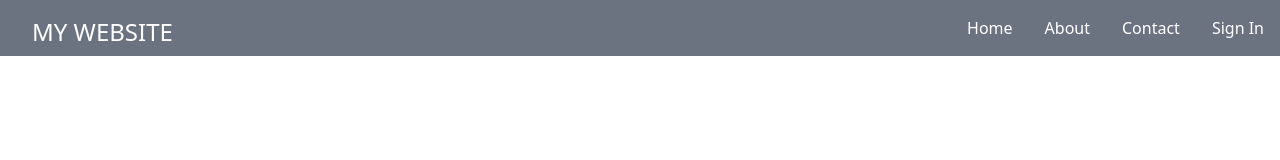
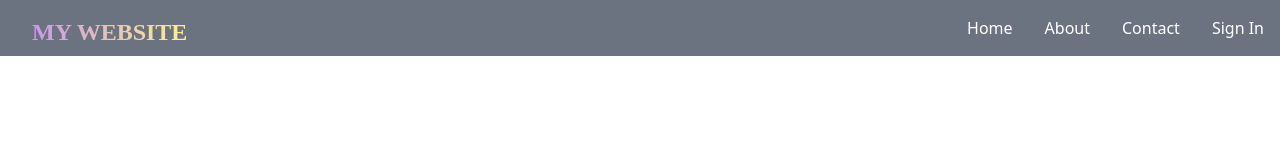
Before and after one commit to Deepak-Parsa/React_app, a React (Create React App) app: page / in a window 1280 px wide. Shown: the top 160 px of the page. Built offline with nearby package versions, Linux system fonts and the light colour scheme.

Commit message:
modify Dashboard.js

```diff
--- a/src/components/Dashboard.js
+++ b/src/components/Dashboard.js
@@ -5,7 +5,7 @@ const Dashboard = () => {
         <>
             <div className='bg-gray-500 w-full h-14'>
                 <div className='flex justify-between pt-4'>
-                    <h1 className='pl-8 text-white text-2xl'>MY WEBSITE</h1>
+                    <h1 className='pl-8 font-extrabold text-transparent text-2xl bg-clip-text bg-gradient-to-r from-purple-400 to-yellow-200 ' style={{ fontFamily: "Audiowide" }}>MY WEBSITE</h1>
                     <ul className='flex '>
                         <li className='mx-4 text-white cursor-pointer'>Home</li>
                         <li className='mx-4 text-white cursor-pointer'>About</li>
@@ -14,6 +14,7 @@ const Dashboard = () => {
                     </ul>
                 </div>
             </div>
+
         </>
     )
 }
```
Also changed, not shown: public/index.html (+5 -4 lines).
